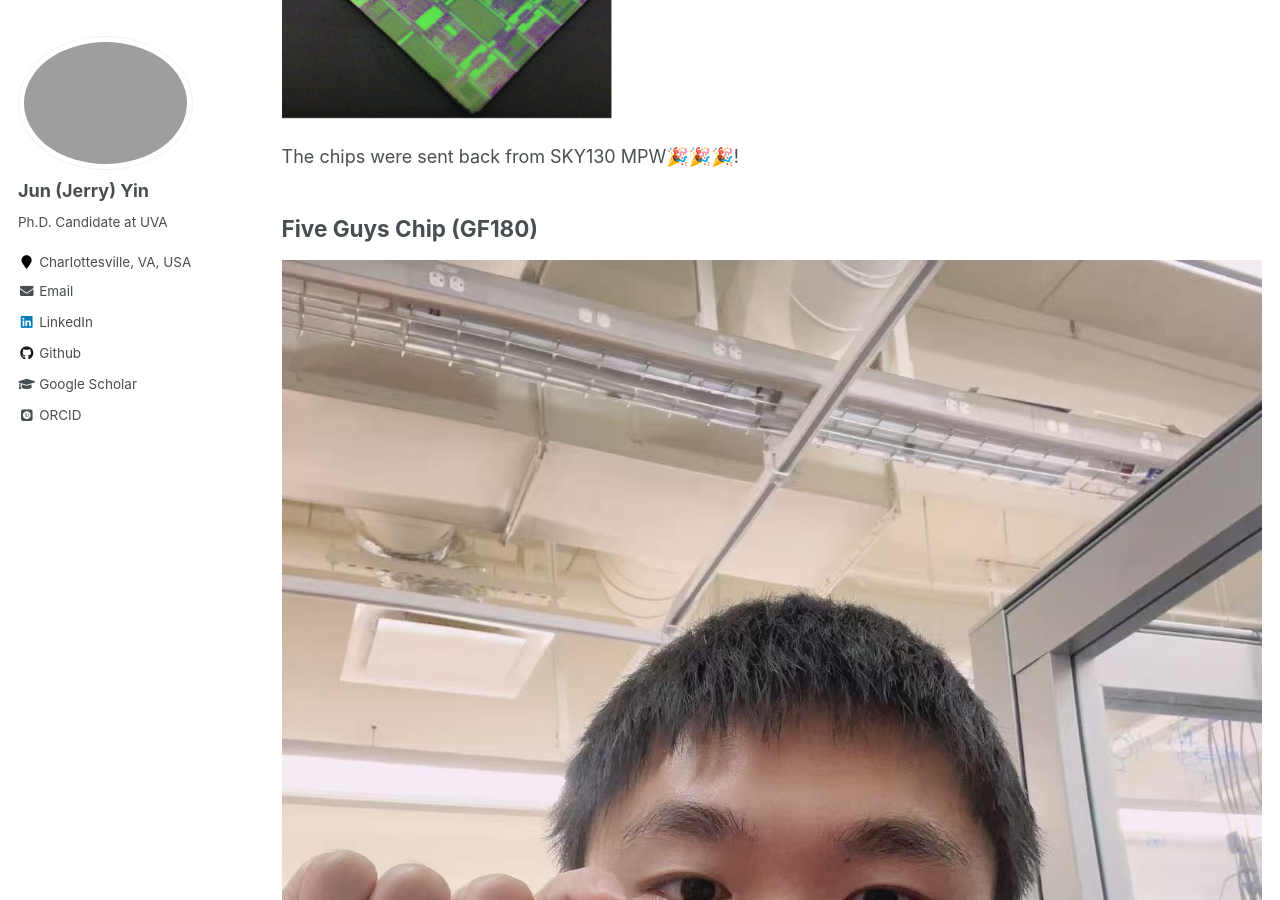
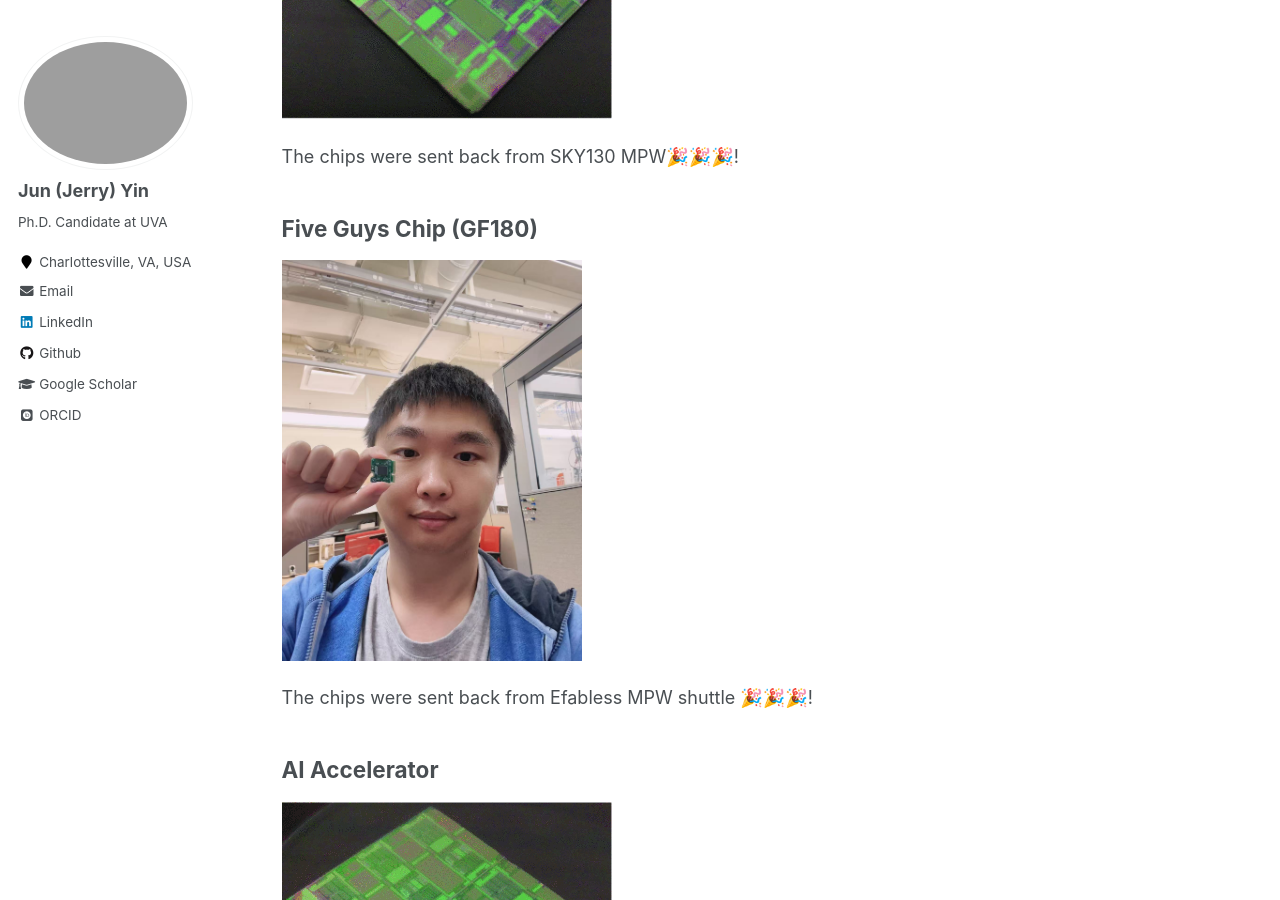
Before and after one commit to AyaseErii/junjerryyin, a Jekyll site: the page built from _pages/chip gallery.md, in a window 1280 px wide and 900 px high, scrolled down 444 px. Built offline with Jekyll 4.4.1, drawn with Linux system fonts in a browser that asks for light colours; some web fonts are replaced.

Commit message:
Update chip gallery.md

```diff
--- a/_pages/chip gallery.md
+++ b/_pages/chip gallery.md
@@ -18,8 +18,7 @@ The chips were sent back from SKY130 MPW🎉🎉🎉!
 
 <!--img src="/images/chip_180.jpg"-->
 <!--img src="/images/chip_180.jpg" style="max-height: 50px; max-width: 50px;" /-->
-<!--img src="/images/chip_180.jpg" width="300" height="400"-->
-<img src="../images/chip_180.jpg">
+<img src="../images/chip_180.jpg" width="300" height="400">
 
 The chips were sent back from Efabless MPW shuttle 🎉🎉🎉!
 
```
